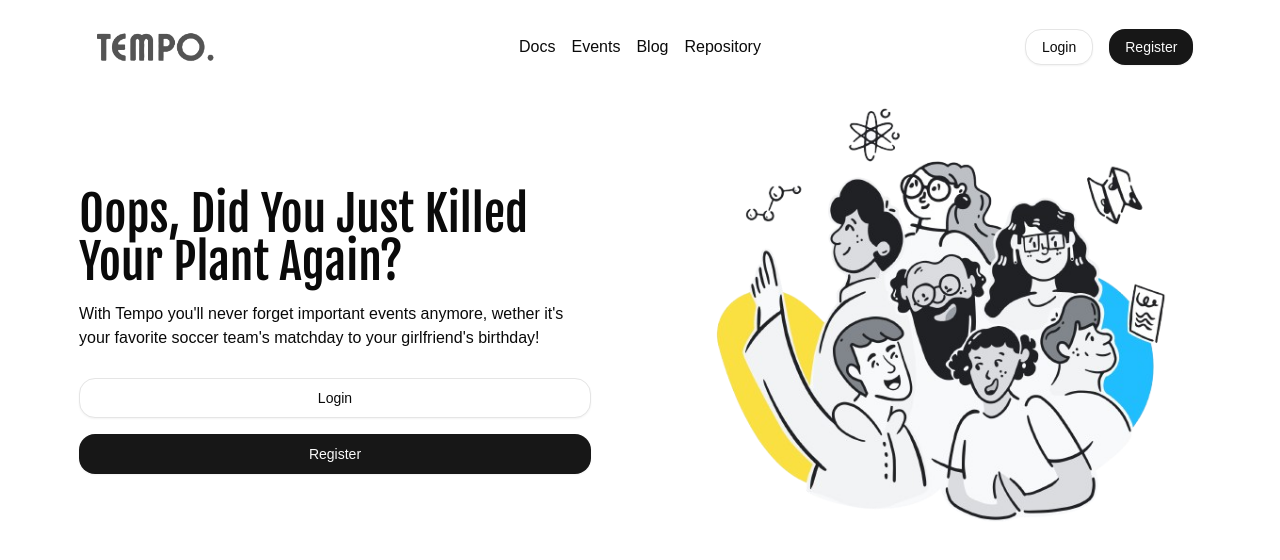
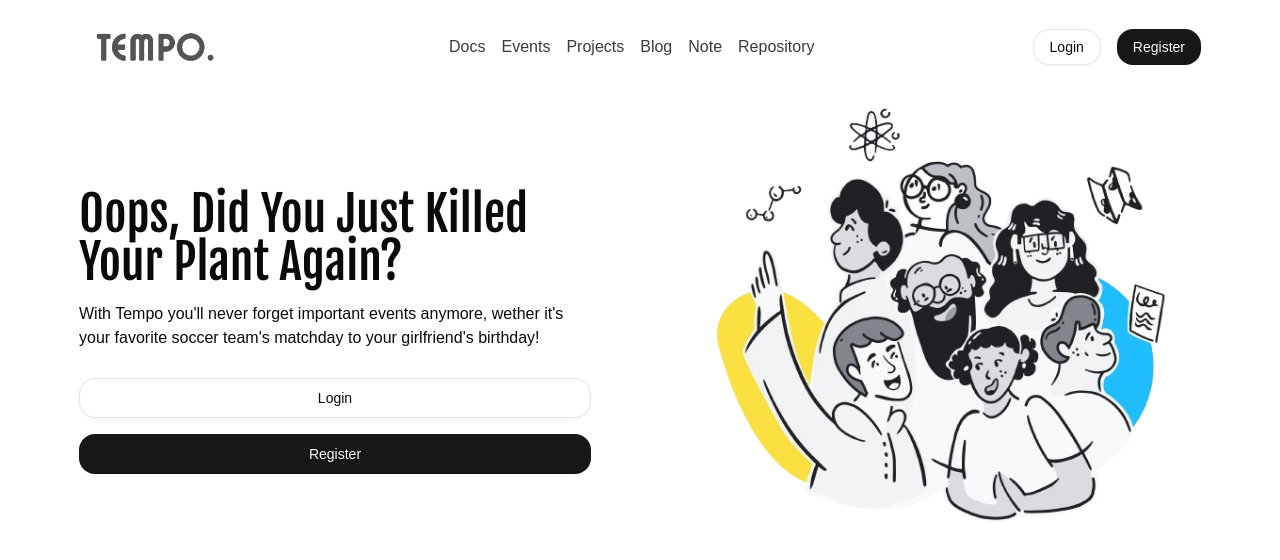
Before and after one commit to dimas-fahmi/tempo, a Next.js app: page / in a window 1280 px wide. Shown: the top 560 px of the page. Built offline with nearby package versions, Linux system fonts and the light colour scheme.

Commit message:
Enhance NavBar with new icons, improved link styling, and add overlay functionality

```diff
--- a/app/(landingLayout)/Components/NavBar/index.tsx
+++ b/app/(landingLayout)/Components/NavBar/index.tsx
@@ -3,7 +3,16 @@
 import Image from "next/image";
 import Link from "next/link";
 import React, { useEffect, useState } from "react";
-import { BookOpen, Calendar, Github, Menu, Newspaper } from "lucide-react";
+import {
+  BookOpen,
+  Calendar,
+  CircleX,
+  Github,
+  Menu,
+  Newspaper,
+  Pickaxe,
+  StickyNote,
+} from "lucide-react";
 import { Button } from "@/src/ui/shadcn/ui/button";
 import { motion } from "motion/react";
 
@@ -19,14 +28,24 @@ const navlinks = [
     href: "/events",
   },
   {
+    icon: Pickaxe,
+    label: "Projects",
+    href: "/projects",
+  },
+  {
     icon: Newspaper,
     label: "Blog",
     href: "/blog",
   },
   {
+    icon: StickyNote,
+    label: "Note",
+    href: "/note",
+  },
+  {
     icon: Github,
     label: "Repository",
-    href: "/something",
+    href: "https://github.com/dimas-fahmi/tempo",
   },
 ];
 
@@ -52,6 +71,7 @@ const NavBar = () => {
             height={80}
             src={"/resources/Logo/Transparent/Label.png"}
             alt="Tempo's Logo"
+            className="min-w-[120px]"
           />
         </div>
 
@@ -60,7 +80,12 @@ const NavBar = () => {
           {navlinks.map(({ href, label }, item) => {
             return (
               <li key={item}>
-                <Link href={href}>{label}</Link>
+                <Link
+                  href={href}
+                  className="font-sans opacity-80 hover:px-4 hover:opacity-100 transition-all duration-300 underline-hover"
+                >
+                  {label}
+                </Link>
               </li>
             );
           })}
@@ -82,6 +107,14 @@ const NavBar = () => {
         </div>
       </nav>
 
+      {/* Overlay */}
+      <div
+        className={`${
+          open ? "opacity-70" : "opacity-0 pointer-events-none"
+        } fixed transition-all duration-300 inset-0 bg-black z-30`}
+        onClick={() => setOpen(false)}
+      ></div>
+
       {/* Sidebar */}
       <motion.div
         initial={{ y: -500, scale: 0.5 }}
@@ -102,10 +135,15 @@ const NavBar = () => {
         } absolute z-40 border rounded-md top-24 bg-background shadow-2xl right-0 left-0 mx-6 md:mx-auto p-4 max-w-md`}
       >
         {/* CTA */}
-        <h1 className="text-2xl font-bold font-header mb-4">Navigation</h1>
+        <header className="flex items-center justify-between">
+          <h1 className="text-2xl font-bold font-header mb-4">Navigation</h1>
+          <Button variant={"outline"} onClick={() => setOpen(false)}>
+            <CircleX />
+          </Button>
+        </header>
 
         {/* Navigation Links */}
-        <ul className="grid grid-cols-4 gap-4 items-center">
+        <ul className="grid grid-cols-3 gap-4 items-center">
           {navlinks.map((nav, index) => {
             const Icon = nav.icon;
 
--- a/src/ui/css/globals.tailwind.css
+++ b/src/ui/css/globals.tailwind.css
@@ -132,6 +132,28 @@ body {
   }
 }
 
+.underline-hover {
+  position: relative;
+  display: inline-block;
+  text-decoration: none;
+  color: inherit;
+}
+
+.underline-hover::after {
+  content: "";
+  position: absolute;
+  left: 0;
+  bottom: 0;
+  width: 0%;
+  height: 2px;
+  background-color: currentColor;
+  transition: width 0.3s ease;
+}
+
+.underline-hover:hover::after {
+  width: 100%;
+}
+
 .scroll-disable {
   margin: 0;
   height: 100%;
```
